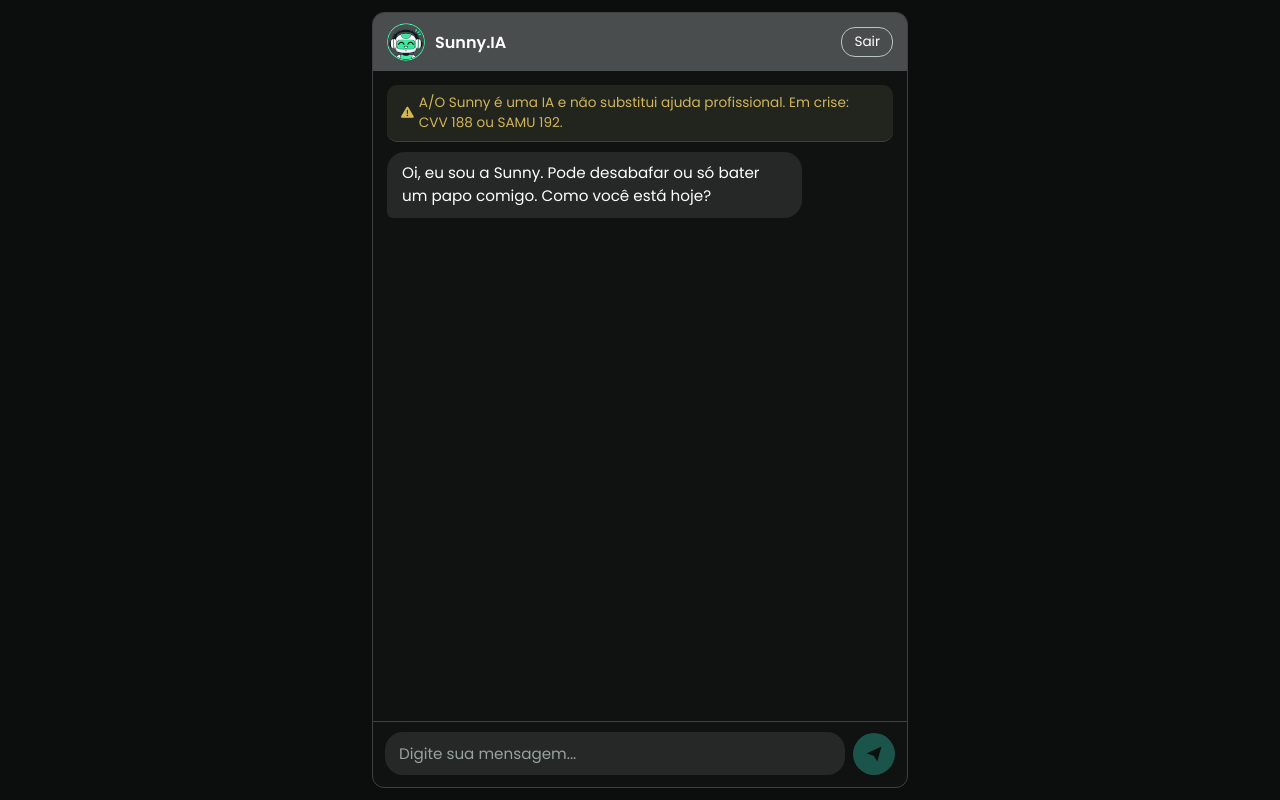
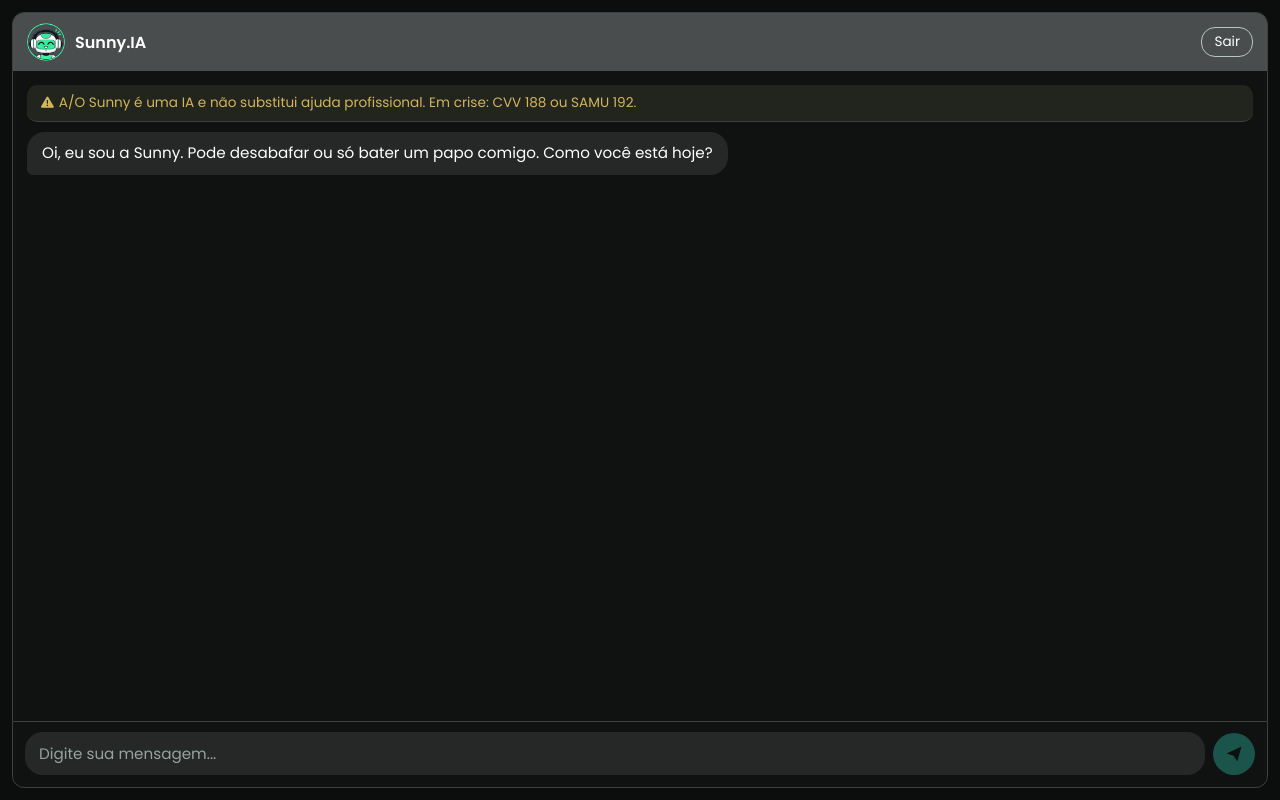
Before and after one commit to victorrxyv/sunnyIA, a React (Vite) app: page /chat in a window 1280 px wide. Built offline with nearby package versions, Linux system fonts and the light colour scheme.

Commit message:
Update global.css

```diff
--- a/src/styles/global.css
+++ b/src/styles/global.css
@@ -24,7 +24,7 @@ button:focus-visible, textarea:focus-visible {
 
 /* ── PÁGINA (layout base) ── */
 .page {
-  max-width: 560px;
+  /*max-width: 560px; */
   min-height: 100%;
   margin: 0 auto;
   padding: 20px 20px 28px;
```
